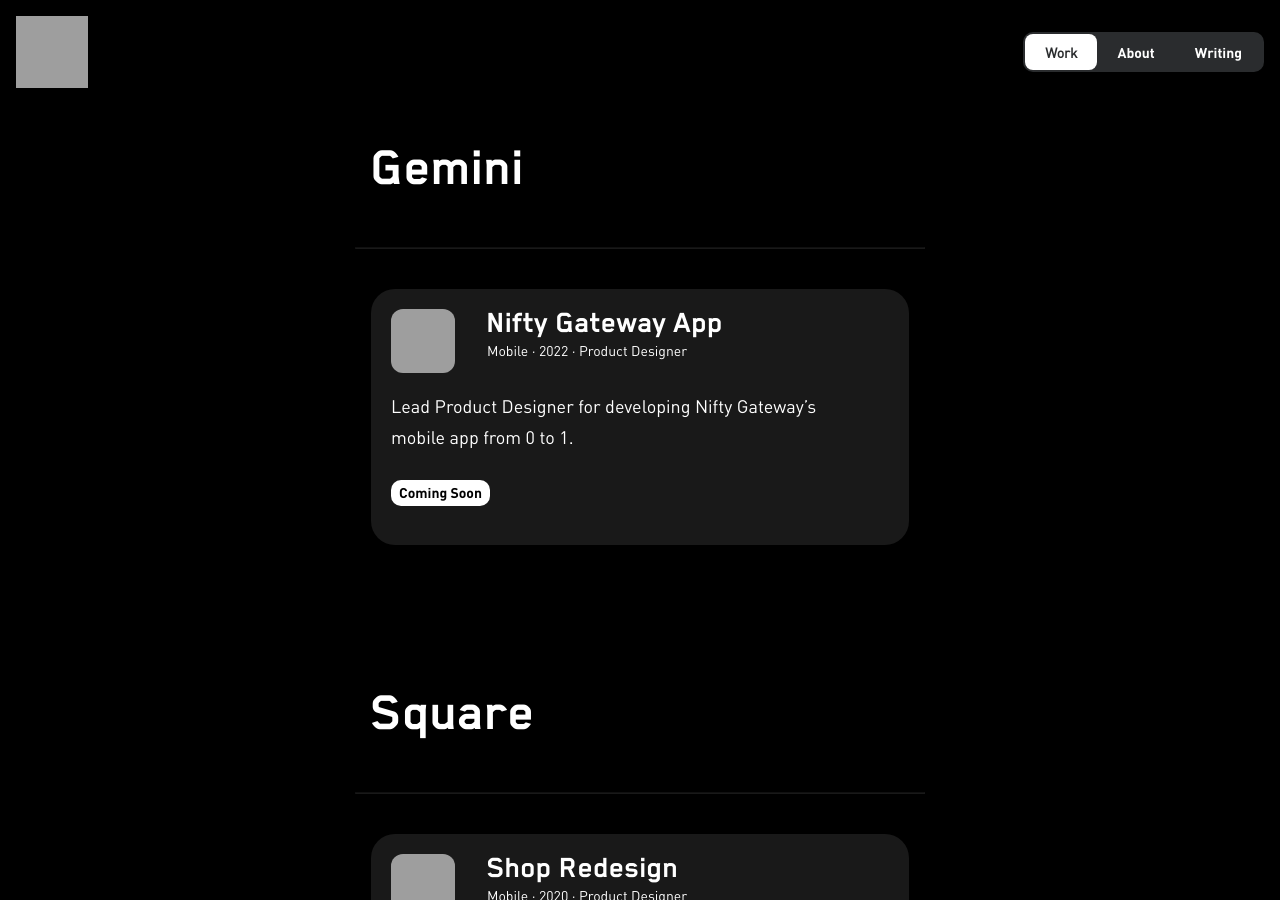
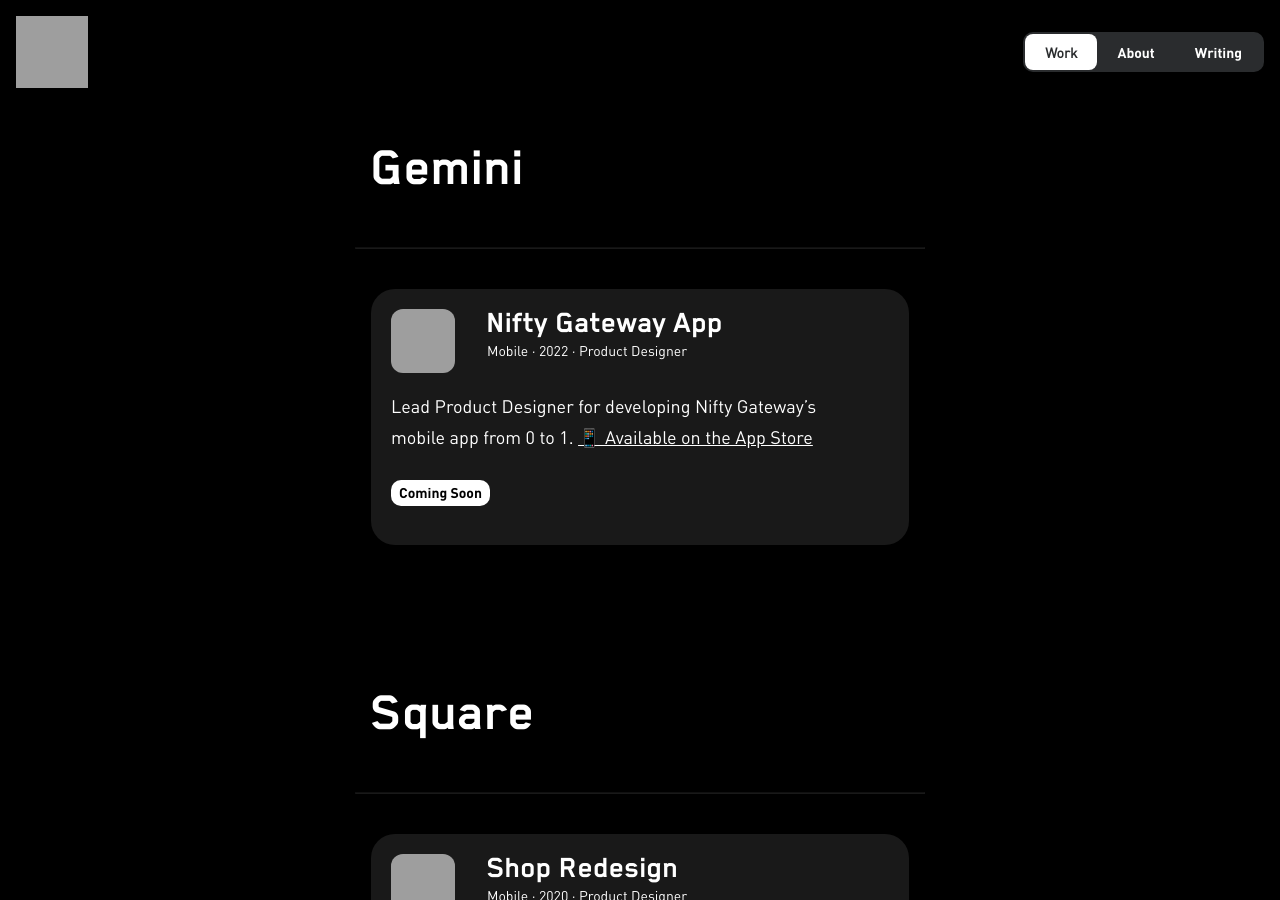
Before and after one commit to jotd/jotd-portfolio, a Jekyll site: the page work/index.html, which Jekyll copies as it is, in a window 1280 px wide and 900 px high. Built offline with Jekyll 4.4.1, drawn with Linux system fonts in a browser that asks for light colours; grey boxes are pictures that could not be loaded.

Commit message:
Update index.html

```diff
--- a/work/index.html
+++ b/work/index.html
@@ -58,7 +58,9 @@
         <p class="work-metadata">Mobile · 2022 · Product Designer</p>
         <p class="blurb">
           Lead Product Designer for developing Nifty Gateway’s mobile app from 0 to 1.
-
+          <a href="https://apps.apple.com/mk/app/nifty-gateway/id1599792483">
+            📱 Available on the App Store
+          </a>
         </p>
          <a href="">
           <p class="tag"><span class="tag-text">Coming Soon</span></p>
```
